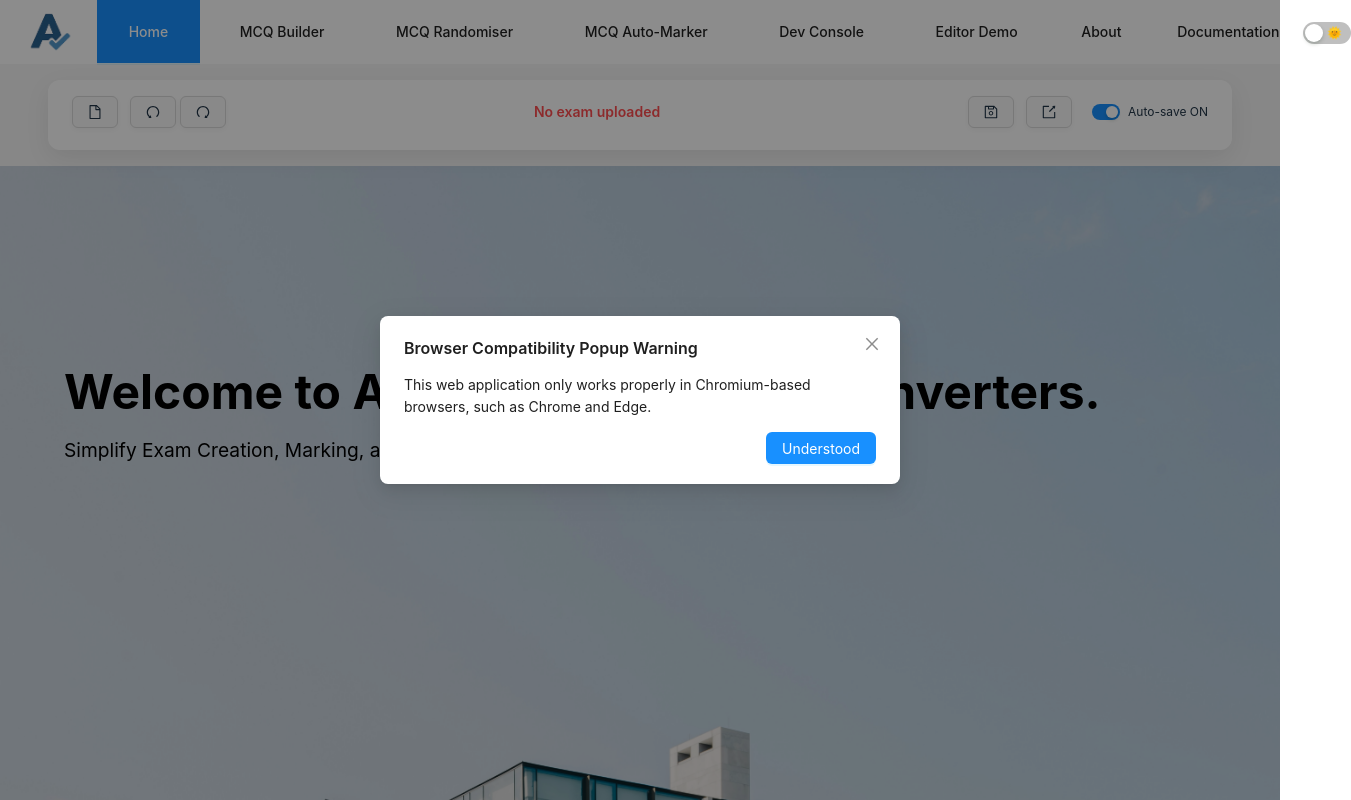
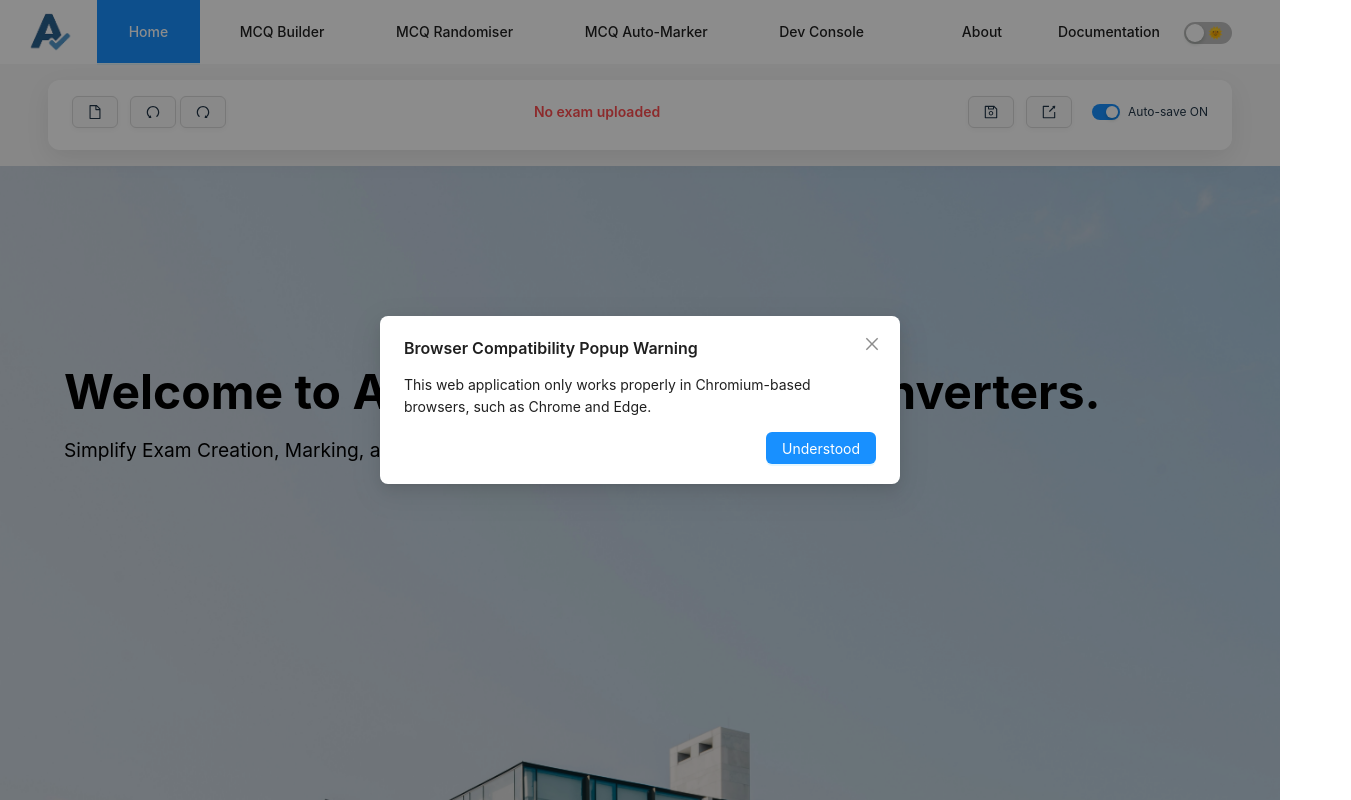
Before and after one commit to uoa-compsci399-2025-s1/capstone-project-2025-s1-team-11, a React (Vite) app in the folder client/: page / in a window 1280 px wide. Shown: the top 800 px of the page, 1351 px wide, since content can reach past the window. Built offline with nearby package versions, Linux system fonts and the light colour scheme.

Commit message:
remove editor demo link from nav

```diff
--- a/client/src/components/navigation.jsx
+++ b/client/src/components/navigation.jsx
@@ -69,11 +69,6 @@ export function Navigation({isDarkMode, setIsDarkMode}) {
               <Button type={isActive ? "primary" : "text"} style={isActive ? primaryButtonStyles : textButtonStyles}>Dev Console</Button>
             )}
           </NavLink>
-          <NavLink to="/editor-demo" end>
-            {({ isActive }) => (
-              <Button type={isActive ? "primary" : "text"} style={isActive ? primaryButtonStyles : textButtonStyles}>Editor Demo</Button>
-            )}
-          </NavLink>
         </Space>
         <Space style={{ margin: 0 }}>
           <NavLink to="/about" end>
```
